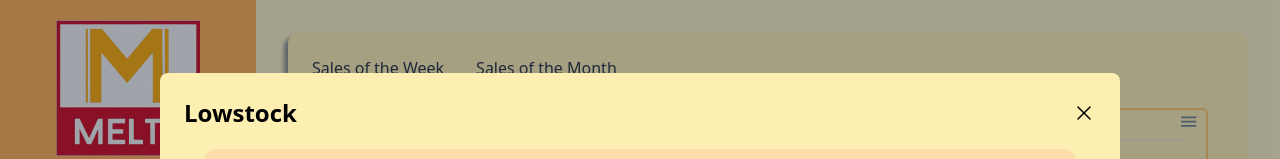
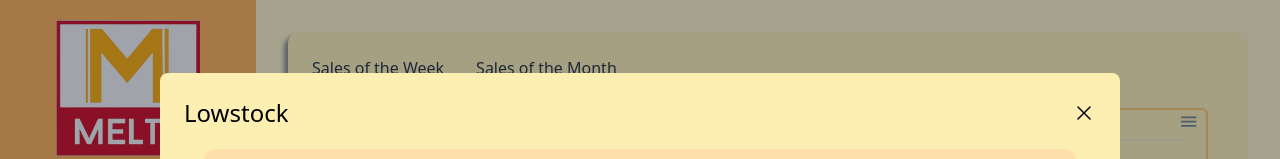
Before and after one commit to rcSabucido/melts-inventory, a React (Vite) app: page /home in a window 1280 px wide. Both pictures are taken after a click on the icon 1195 px from the left and 483 px from the top of the page. Shown: the top 159 px of the page. Built offline with nearby package versions, Linux system fonts and the light colour scheme; no server answers.

Commit message:
#53 refine low stock details modal

```diff
--- a/src/components/LowStockDetailsModal.jsx
+++ b/src/components/LowStockDetailsModal.jsx
@@ -28,7 +28,7 @@ const LowStockDetails= ({columns, data, onClose}) => {
         <div className="fixed inset-0 bg-gray-800/40 flex justify-center items-center z-50">
             <div className="bg-[#FDEFB2] p-6 rounded-lg w-3/4 h-9/11">
                 <div className="flex justify-between items-center mb-4">
-                    <h2 className="text-2xl font-bold">Lowstock</h2>
+                    <h2 className="text-2xl">Lowstock</h2>
                     <XMarkIcon className="h-6 w-6 cursor-pointer" onClick={onClose}/>
                 </div>
                 <LowStockTable columns={columns} data={currentRows} />
```
